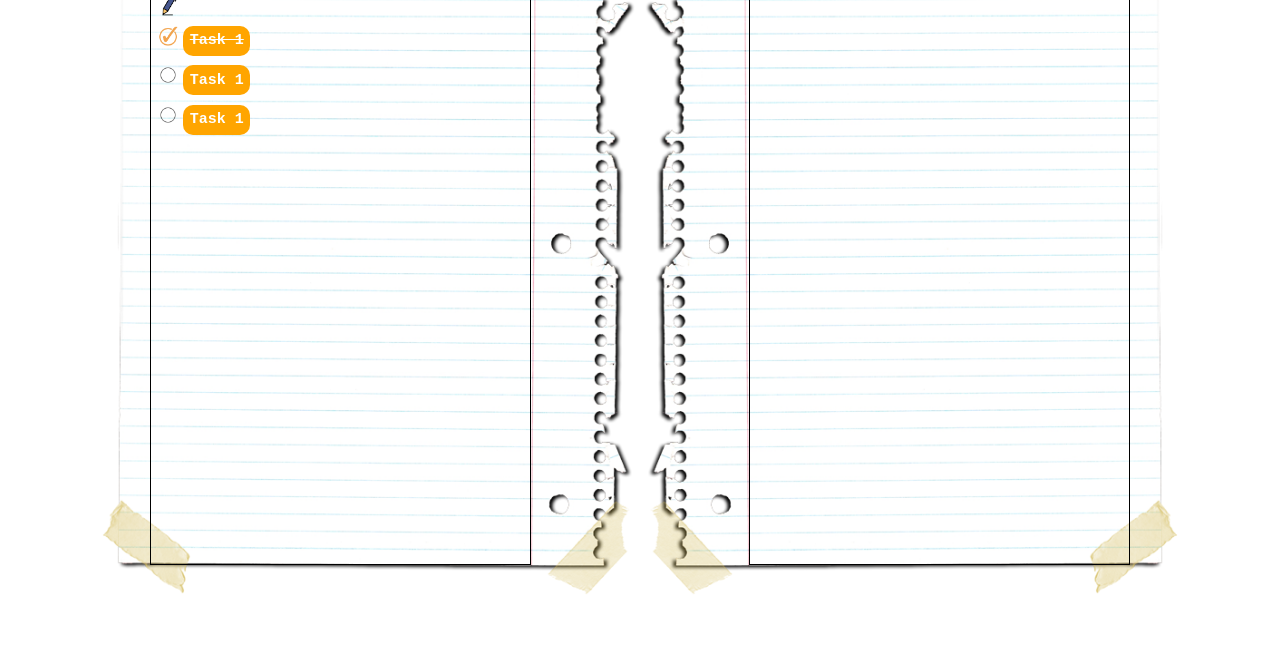
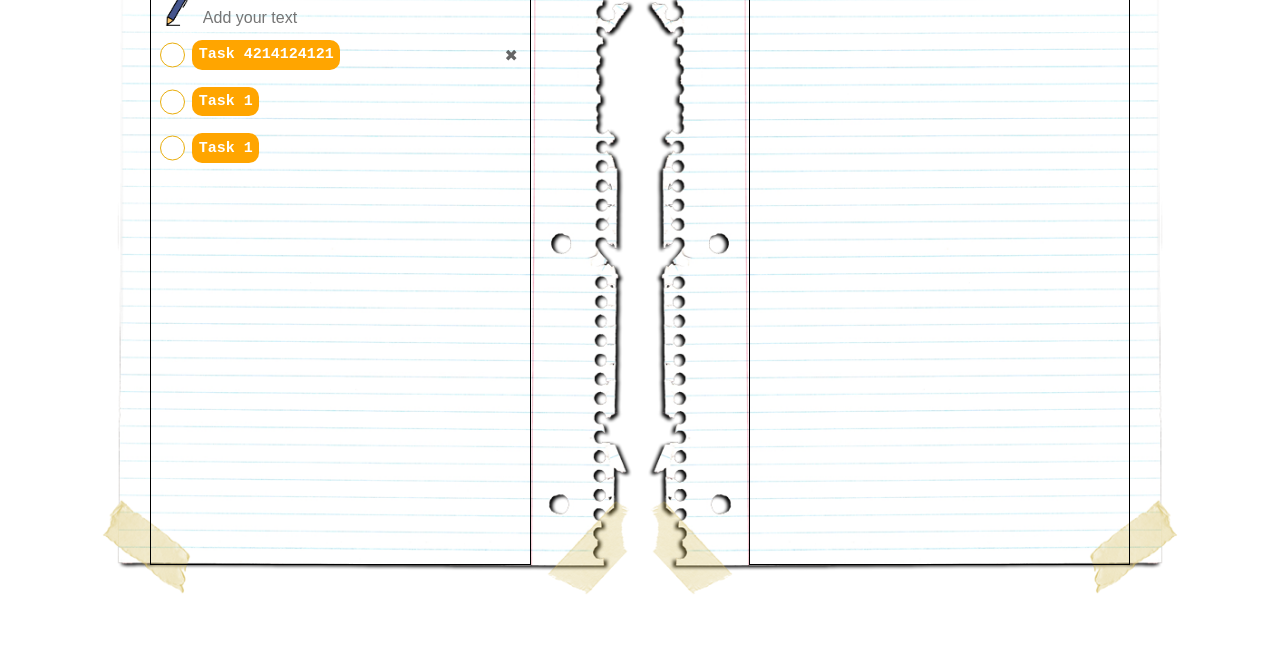
Before and after one commit to Utzu02/to-do-list-with-local-storage, a plain HTML site: page index.html in a window 1280 px wide. Shown: the part 155-800 px from the top of the page. Drawn offline with Linux system fonts and the light colour scheme.

Commit message:
input text, but check, buton delete, organizare pagina

```diff
--- a/index.html
+++ b/index.html
@@ -17,11 +17,32 @@
 
                 <div id="list-text">
                     <img id="pen" src="style/pen.png">
+                    <input type="text" id="text-box" maxlength="70" placeholder="Add your text">
                 </div>
                 <ul id="list-items1">
-                    <li class="checked"><h2>Task 1</h2></li>
-                    <li><h2>Task 1</h2></li>
-                    <li><h2>Task 1</h2></li>
+                    <li>
+                        <label class="checkcontainer">
+                            <input type="checkbox">
+                            <nav class="checkmark"></nav>
+                        </label>
+                        <h2>Task 4214124121</h2>
+                        <span class="delete">&#x2716;</span>
+                    </li>
+                    <li>
+                        <label class="checkcontainer">
+                            <input type="checkbox">
+                            <span class="checkmark"></span>
+                        </label>
+                        <h2>Task 1</h2>
+                    </li>
+                    <li>
+
+                        <label class="checkcontainer">
+                            <input type="checkbox">
+                            <span class="checkmark"></span>
+                        </label>
+                        <h2>Task 1</h2>
+                    </li>
                 </ul>
             </div>
         </div>
--- a/script.js
+++ b/script.js
@@ -7,16 +7,59 @@ let listcontainer2 = document.getElementById('list-container2')
 listcontainer1.style.width = .7 * foaia1.offsetWidth + "px"
 listcontainer1.style.marginLeft = foaia1.offsetWidth / 10 + "px"
 listcontainer2.style.width = .7 * foaia1.offsetWidth + "px"
-listcontainer2.style.marginLeft = 2*foaia1.offsetWidth / 10 + "px"
+listcontainer2.style.marginLeft = 2 * foaia1.offsetWidth / 10 + "px"
 document.getElementById("foaia-1").style.width = foaia1.offsetWidth + "px"
 document.getElementById("foaia-2").style.width = foaia1.offsetWidth + "px"
+document.getElementById('list-items1').style.gap = foaia1.offsetHeight / 43 + 'px'
+document.getElementById('pen').style.height = foaia1.offsetHeight / 14 + "px"
+document.getElementById('list-items1').style.marginTop = foaia1.offsetHeight / 340 + 'px'
+document.getElementById('text-box').style.marginTop = foaia1.offsetHeight / 50 + 'px'
+
+document.getElementById('text-box').style.width = foaia1.offsetWidth*.6 + 'px'
 document.onresize = () => {
 
+    document.getElementById('pen').style.height = foaia1.offsetHeight / 14 + "px"
     listcontainer1.style.width = .7 * foaia1.offsetWidth + "px"
     listcontainer1.style.marginLeft = foaia1.offsetWidth / 10 + "px"
     listcontainer2.style.width = .7 * foaia1.offsetWidth + "px"
-    listcontainer2.style.marginLeft = 2*foaia1.offsetWidth / 10 + "px"
-document.getElementById("foaia-1").style.width = foaia1.offsetWidth + "px"
-document.getElementById("foaia-2").style.width = foaia1.offsetWidth + "px"
+    listcontainer2.style.marginLeft = 2 * foaia1.offsetWidth / 10 + "px"
+    document.getElementById("foaia-1").style.width = foaia1.offsetWidth + "px"
+    document.getElementById("foaia-2").style.width = foaia1.offsetWidth + "px"
+    document.getElementById('list-items1').style.gap = foaia1.offsetHeight / 43 + 'px'
+    document.getElementById('list-items1').style.marginTop = foaia1.offsetHeight / 340 + 'px'
+    document.getElementById('text-box').style.marginTop = foaia1.offsetHeight / 50 + 'px'
 
 }
+
+function addTask() {
+
+}
+function save() {
+
+}
+function load() {
+
+}
+function deleteTask() {
+
+}
+
+let listItems = document.getElementById('list-items1')
+console.log(listItems)
+listItems.addEventListener('click', (e) => {
+    if (e.target.tagName === "INPUT") {
+        e.target.parentNode.parentNode.classList.toggle("checked")
+    }
+    else if (e.target.tagName === "H2") {
+
+        e.target.parentNode.classList.toggle("checked")
+
+        e.target.parentNode.children[0].children[0].checked = !e.target.parentNode.children[0].children[0].checked
+    }
+    else if (e.target.tagName === "SPAN") {
+        deleteTask();
+    }
+})
+
+
+load();
--- a/style/style.css
+++ b/style/style.css
@@ -14,18 +14,32 @@
 body {
     min-height: 100vh;
 }
-
+#list-text {
+    display: flex;
+}
+#list-text input {
+    background-color: rgba(250, 235, 215, 0);
+    border: 0px;
+    height: 5vh;
+    font-size: 1rem;
+    color: orange;
+    border-radius: 10px;
+}
+#list-text input:focus{
+    outline: none;
+}
 #list-container1 {
     border: 1px solid black;
     position: absolute;
     height: 80vh;
-    top:5vh;
+    top: 5vh;
 }
+
 #list-container2 {
     border: 1px solid black;
     position: absolute;
     height: 78vh;
-    top:7vh;
+    top: 7vh;
 }
 
 .flex-center {
@@ -39,13 +53,13 @@ body {
 
 .list-img {
     height: 90vh;
-    top:0;
+    top: 0;
     position: absolute;
 }
 
 .flip {
     -webkit-transform: scaleX(-1);
-  transform: scaleX(-1);
+    transform: scaleX(-1);
 }
 
 #titlu {
@@ -54,31 +68,41 @@ body {
     color: rgb(255, 181, 23);
     margin-top: 1.2vh;
     -webkit-text-stroke: 1px black;
-            text-stroke: 1px black;
+    text-stroke: 1px black;
     font-size: 3rem;
 }
 
-#foaia-1, #foaia-2 {
+#foaia-1,
+#foaia-2 {
     height: 90vh;
     position: relative;
 }
 
 #pen {
-    width: 3vmax;
+
+    position: relative;
+    right: 0;
 }
+#pen:hover {
+    cursor: pointer;
+}
+
 ul {
     display: flex;
     flex-direction: column;
-    gap:1.2vh
+    gap: 2.1vh
 }
+
 ul li {
     list-style-type: none;
     display: inline-block;
     margin-right: .5vw;
-    margin-left: .5vw;
+    margin-left: .7vw;
+    position: relative;
 }
+
 ul li h2 {
-    margin-left: 2vmax;
+    margin-left: 2.5vmax;
     padding: .4rem;
     font-size: 15px;
     background-color: orange;
@@ -87,19 +111,102 @@ ul li h2 {
     border-radius: 10px;
     display: inline-block;
 }
-ul li::before {
-    content: '';
-    height: 20px;
-    width: 20px;
-    opacity: .7;
-    position: absolute;
-    background-image: url("clearcircle.png");
-    background-size: cover;
-    background-position: center;
+ul li h2:hover {
+    cursor: pointer;
 }
-ul li.checked h2{
+
+ul li.checked h2 {
     text-decoration: line-through !important;
+    color: rgb(231, 229, 229);
 }
+
 ul li.checked::before {
     background-image: url("fullcircle.png") !important;
 }
+.delete {
+    position: absolute;
+    top:50%;
+    transform: translateY(-50%);
+    right: 0;
+    opacity: .6;
+    height: 25px;
+    width: 25px;
+    display: flex;
+    justify-content: center;
+    align-items: center;
+    text-align: center;
+    transition: .5;
+    padding: 5px;
+    border-radius: 50%;
+    user-select: none;
+}
+.delete:hover {
+    cursor: pointer;
+    color: rgb(233, 174, 13);
+    opacity: 1;
+
+}
+.container {
+
+    display: block;
+    position: relative;
+    padding-left: 35px;
+    margin-bottom: 12px;
+    cursor: pointer;
+    font-size: 22px;
+    -webkit-user-select: none;
+    -moz-user-select: none;
+    -ms-user-select: none;
+    user-select: none;
+  }
+
+  .checkcontainer input {
+    position: absolute;
+    opacity: 0;
+    cursor: pointer;
+    height: 0;
+    width: 0;
+  }
+
+  .checkmark {
+    position: absolute;
+
+    top: 50%;
+    transform: translateY(-50%);
+    left: 0;
+    height: 25px;
+    width: 25px;
+    background-color: #ffffff;
+    border: 1px solid rgb(233, 174, 13);
+    border-radius: 50%;
+  }
+
+  .checkcontainer:hover input ~ .checkmark {
+    cursor: pointer;
+  }
+
+  .checkcontainer input:checked ~ .checkmark {
+    background-color: #ffffff00;
+  }
+
+  .checkmark:after {
+    content: "";
+    position: absolute;
+    display: none;
+  }
+
+  .checkcontainer input:checked ~ .checkmark:after {
+    display: block;
+  }
+
+  .checkcontainer .checkmark:after {
+    left: 9px;
+    top: 5px;
+    width: 5px;
+    height: 10px;
+    border: solid rgb(233, 174, 13);
+    border-width: 0 3px 3px 0;
+    -webkit-transform: rotate(45deg);
+    -ms-transform: rotate(45deg);
+    transform: rotate(45deg);
+  }
```
